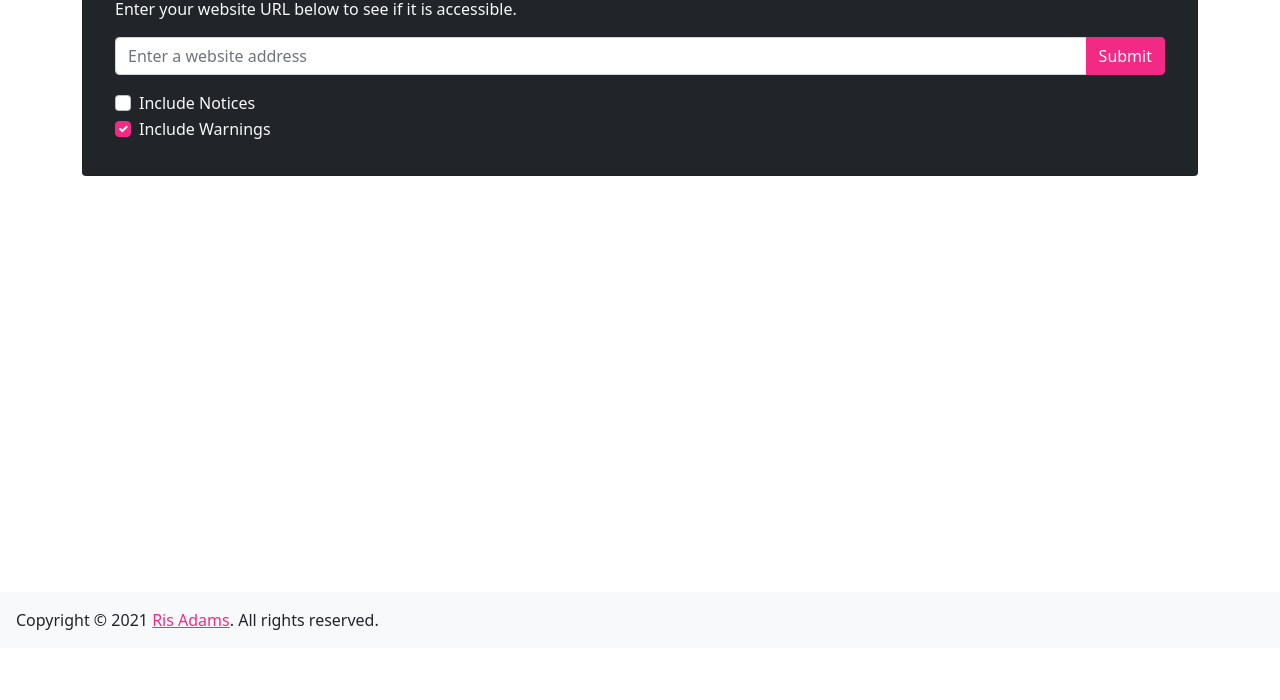
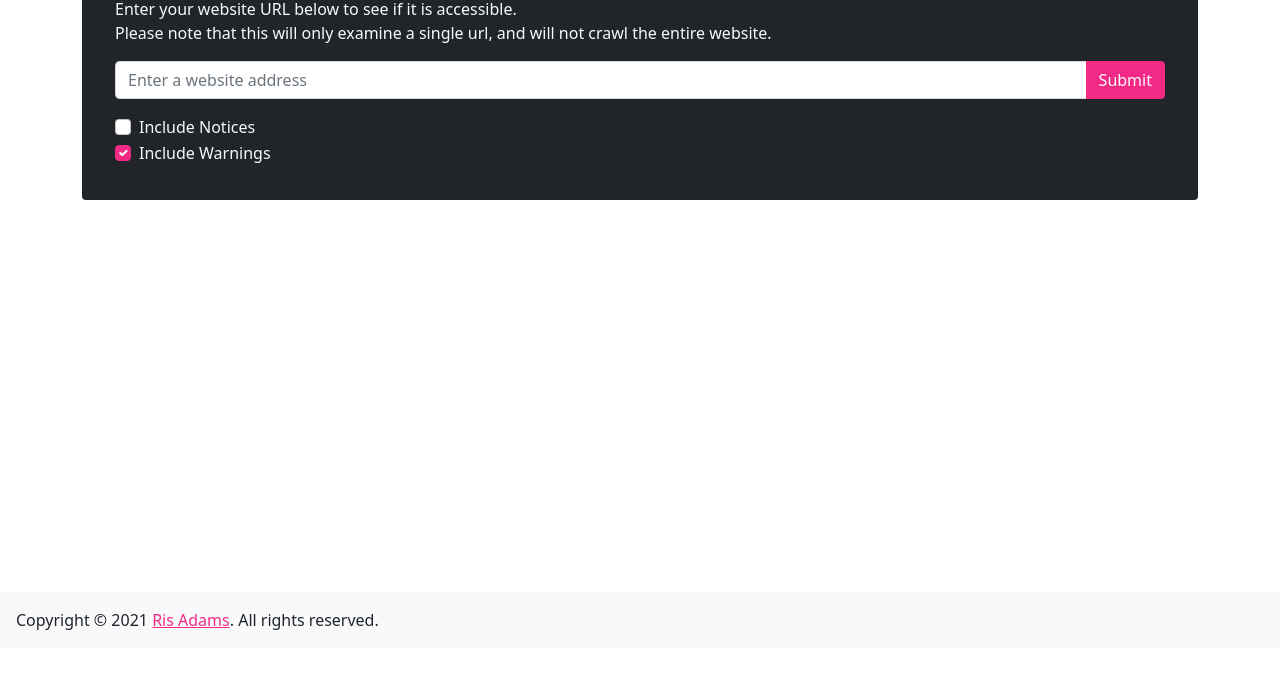
Before and after one commit to risadams/ally-cat, a website: page public/index.html in a window 1280 px wide. Shown: the part 148-848 px from the top of the page. Drawn offline with Linux system fonts and the light colour scheme; a small style sheet from the web is missing.

Commit message:
notice updates

```diff
--- a/public/index.html
+++ b/public/index.html
@@ -21,7 +21,8 @@
           Ally Cat 😼
         </h1>
         <p>
-          Enter your website URL below to see if it is accessible.
+          Enter your website URL below to see if it is accessible. <br/>
+          Please note that this will only examine a single url, and will not crawl the entire website.
         </p>
         <form id="form">
           <div class="input-group mb-3">
```
Also changed, not shown: 1 other file.
